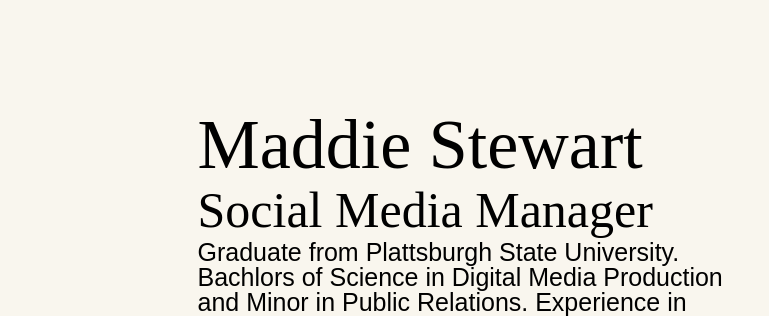
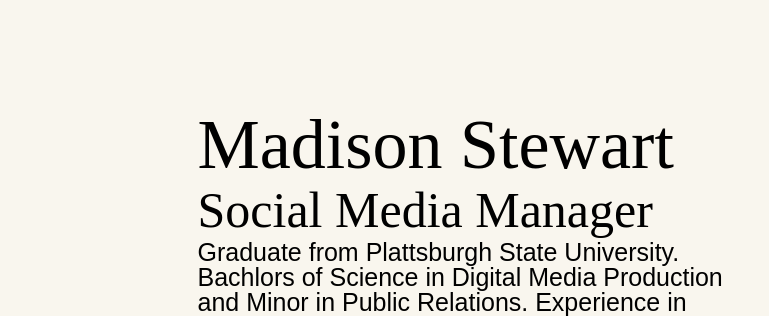
Before and after one commit to MaddielStewart/MaddieStewart, a plain HTML site: page index.html in a window 1280 px wide. Shown: the part 330-646 px from the top of the page, 0-769 px from the left. Drawn offline with Linux system fonts and the light colour scheme; grey boxes are pictures that could not be loaded.

Commit message:
Update index.html

```diff
--- a/index.html
+++ b/index.html
@@ -35,7 +35,7 @@
 </header>
 		<div id="bio" style="background-color:#F9F6EE;">
 				<div id="textContainer">
-					<h1> Maddie Stewart</h1>
+					<h1> Madison Stewart</h1>
 					<h2> Social Media Manager </h2>
 					<p>Graduate from Plattsburgh State University.
 					Bachlors of Science in Digital Media Production and Minor in Public Relations.
```
